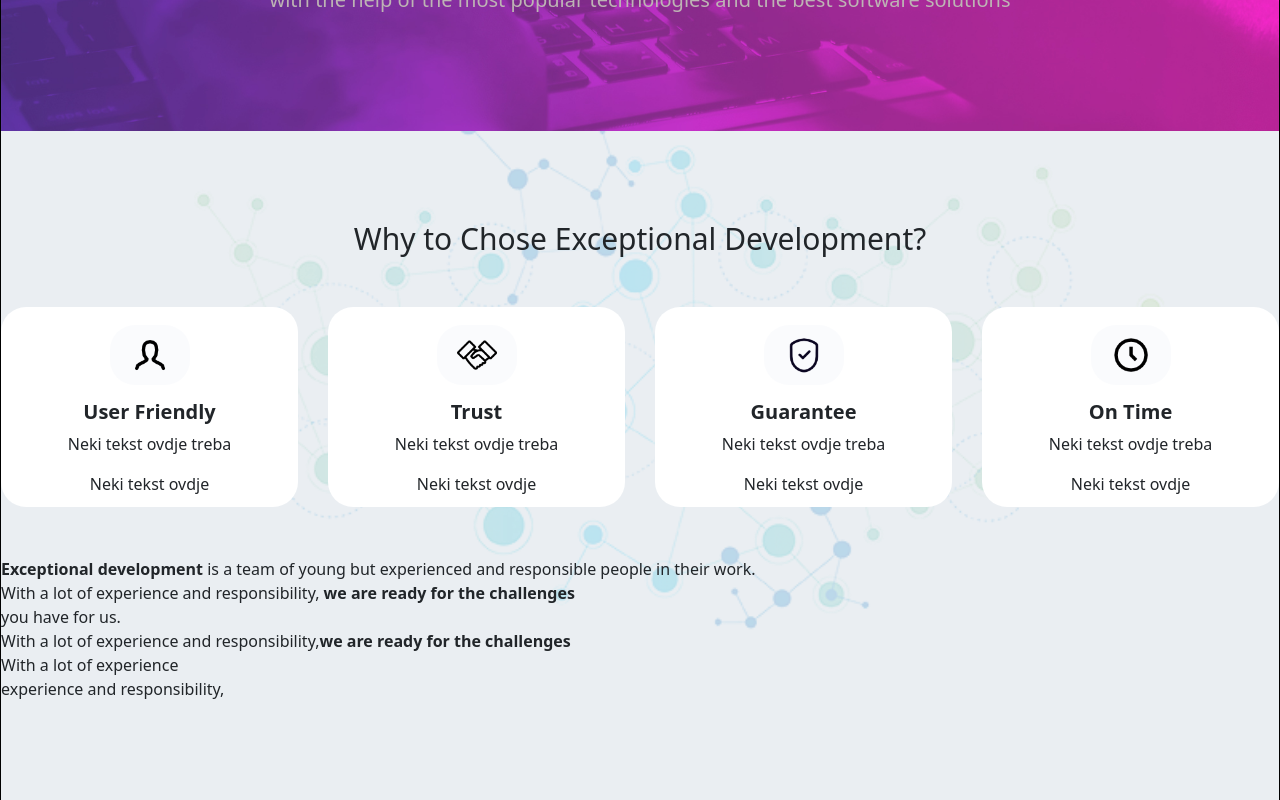
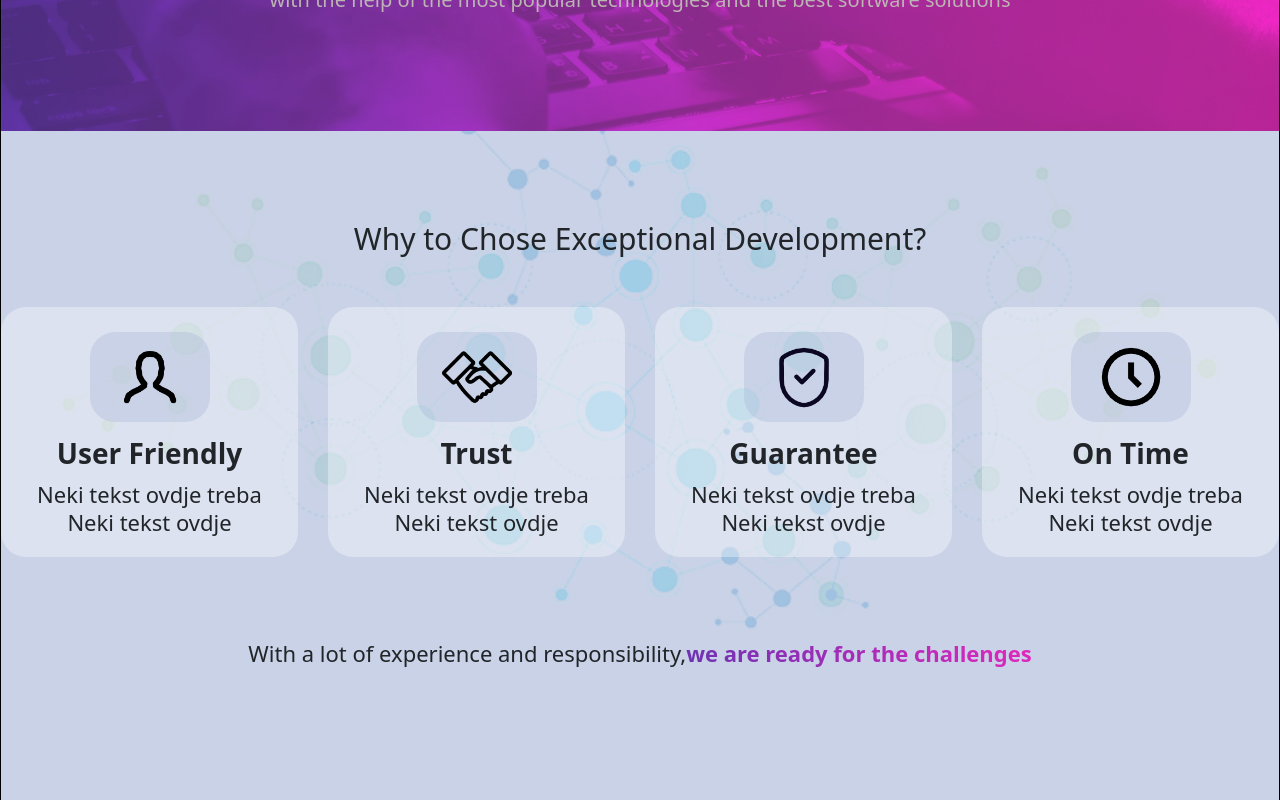
Before and after one commit to Ado2211/Exceptional-Dev, a React (Create React App) app: page / in a window 1280 px wide. Shown: the part 480-1280 px from the top of the page. Built offline with nearby package versions, Linux system fonts and the light colour scheme.

Commit message:
style updates

```diff
--- a/src/components/WhyToChose/WhyToChose.scss
+++ b/src/components/WhyToChose/WhyToChose.scss
@@ -2,7 +2,7 @@
     padding-left: -20%;
     padding-right: -20%;
     padding-bottom: 400px;
-    background-color: #EAEEF2;
+    background-color: #c9d2e6;
     position: relative;
     z-index: 0;
 
@@ -29,48 +29,60 @@
 
 .squares {
     display: flex;
-    justify-content:center;
-    margin-bottom: 50px;
+    justify-content: center;
+    margin-bottom: 80px;
     margin-right: -30px;
 }
 
 .square {
     width: 350px;
-    height: 200.27px;
+    height: 250.27px;
     border-radius: 25px;
     text-align: center;
-    background-color: #ffffff;
+    background-color: rgba(255, 255, 255, 0.35);
     margin-right: 30px;
 
 }
 
-.square:hover{
+.square:hover {
     background: linear-gradient(47.45deg, #6B33B2 0.11%, #E527BD 99.94%);
-    color:#EAEEF2;
+    color: #EAEEF2;
     cursor: pointer;
+
+}
+
+.about {
+    display:none;
+}
+
+.active {
+    display: block;
 }
 
 
 
 .square>h3 {
     font-weight: 900;
-    font-size: 20px;
+    font-size: 28px;
 
 }
 
-
+.square>p {
+    font-size: 22px;
+    margin-bottom: -5px;
+}
 
 .iconsWhy {
-    background-color:rgba(233, 238, 248, 0.25);
-    margin-top: 18px;
+    background-color: #98a8cd45;
+    margin-top: 25px;
     margin-bottom: 15px;
-    width: 80px;
-    height: 60.29px;
+    width: 120px;
+    height: 90px;
     border-radius: 25px;
     padding-top: 10px;
     padding-bottom: 10px;
-   padding-left: 20px;
-   padding-right: 20px;
+    padding-left: 25px;
+    padding-right: 25px;
 
 }
 
@@ -96,3 +108,19 @@ margin-right: 30px;
         transform: rotate(90deg);
     }
 }
+
+.about {
+    text-align: center;
+    font-size: 22px;
+
+}
+
+
+.about>b {
+    background-image: linear-gradient(47.45deg, #6B33B2 0.11%, #E527BD 99.94%);
+    background-clip: text;
+    -webkit-background-clip: text;
+    -webkit-text-fill-color: transparent;
+    -moz-background-clip: text;
+    -moz-text-fill-color: transparent;
+}
```
Lines whose indentation alone changed are shown as unchanged.
